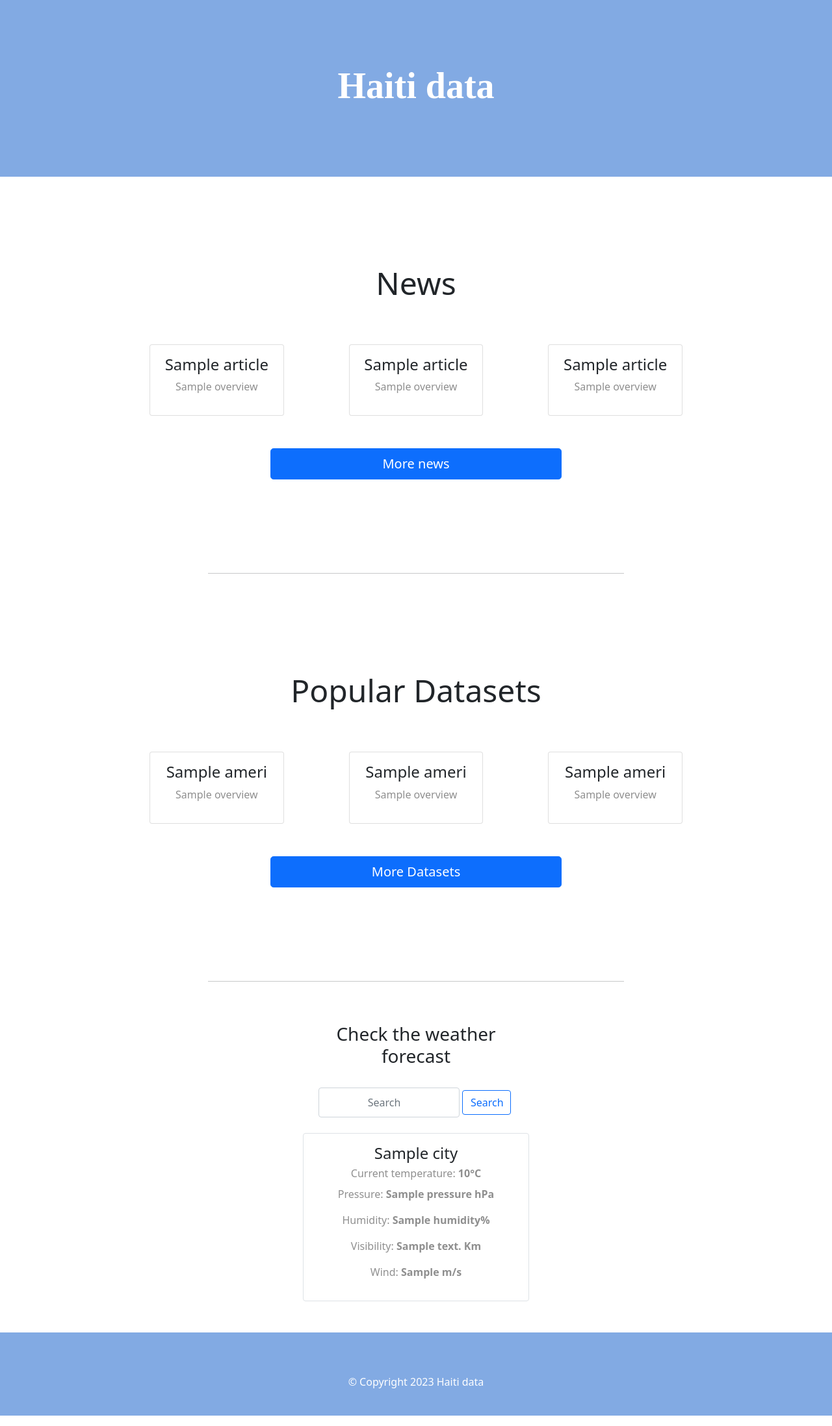
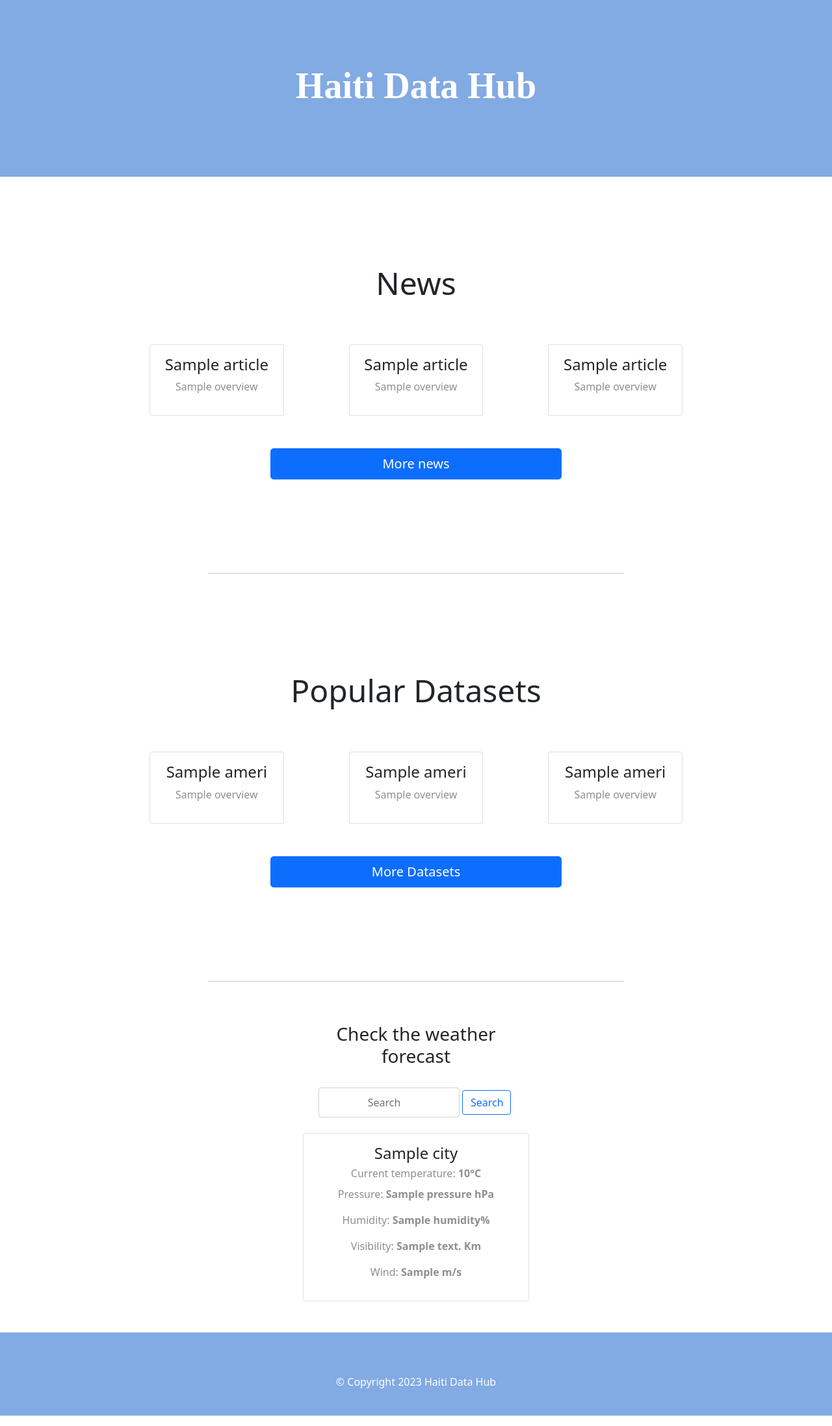
Before and after one commit to cyll99/HD-Haiti-Data-, a Flask app: template templates/home.html in a window 1280 px wide. Shown: the part 142-2337 px from the top of that part at 65% size. Run offline with Flask 3, Linux system fonts and the light colour scheme; the template is opened without the code that fills it: most values are stand-ins (such as "Sample title", 1, 10 or a date in 2020); the page is wider than the window, and the part outside it is not shown.

Commit message:
name changed

```diff
--- a/templates/base.html
+++ b/templates/base.html
@@ -64,7 +64,7 @@
 <!-- footer  -->
 <footer class="colored-section" id="footer">
     <p class="colored-section ic-footer" id="copyright">
-      © Copyright 2023 Haiti data
+      © Copyright 2023 Haiti Data Hub
     </p>
    </footer>
 
--- a/templates/home.html
+++ b/templates/home.html
@@ -6,7 +6,7 @@
 
     <div class="row">
     <div class="col-lg-12">
-        <h1 class="big-heading">Haiti data</h1>
+        <h1 class="big-heading">Haiti Data Hub</h1>
 
     </div>
 
```
